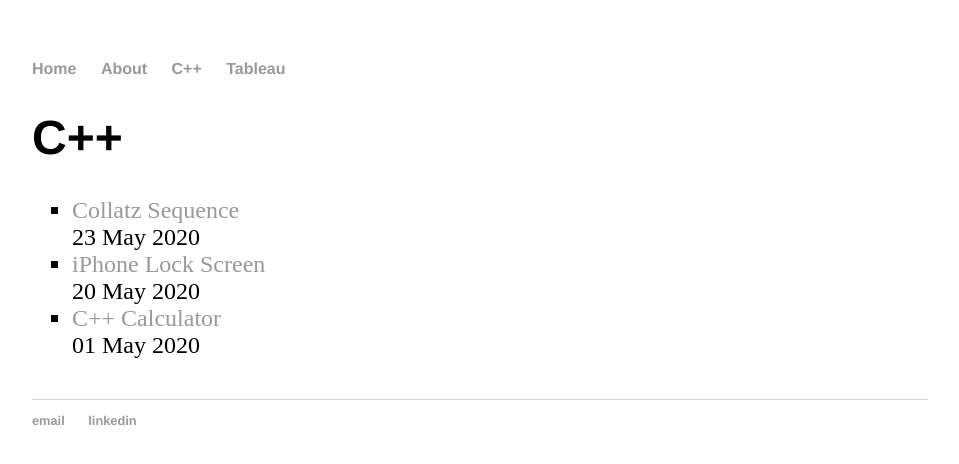
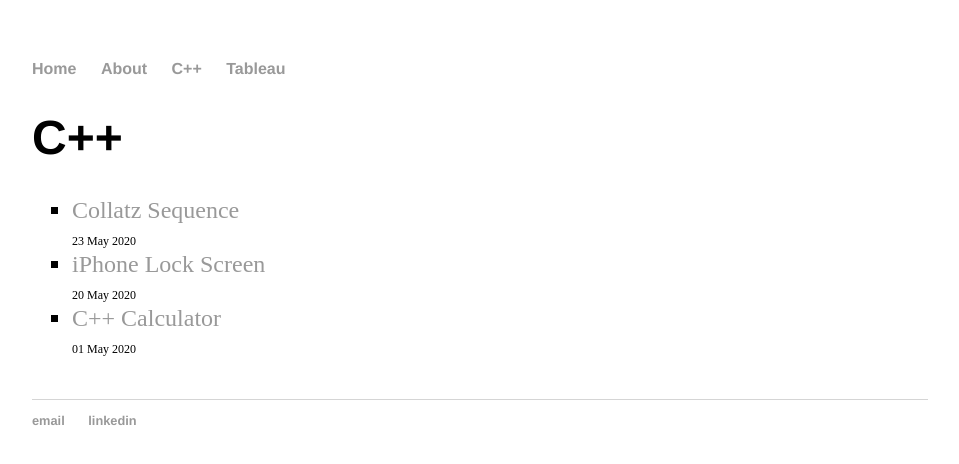
Before and after one commit to cchanzl/Lock-Screen, a Jekyll site: the page built from cpp/index.html, in a window 1280 px wide. Shown: the top 464 px of the page, without its empty margins (160-1119 px from the left). Built offline with Jekyll 4.4.1, drawn with Linux system fonts in a browser that asks for light colours.

Commit message:
Update index.html

```diff
--- a/cpp/index.html
+++ b/cpp/index.html
@@ -6,7 +6,8 @@ title: C++
 	<ul class="posts">
 	  {% for post in site.posts %}
 		{% if post.categories contains "cpp" %}
-	    <li><a href="{{ post.url }}" title="{{ post.title }}">{{ post.title }}</a> <br> <span>{{ post.date | date_to_string }}</span></li>
+	    <li><a href="{{ post.url }}" title="{{ post.title }}">{{ post.title }}</a> <br>
+		<span style="font-size:0.5em;">{{ post.date | date_to_string }}</span></li>
 	  {% endif %}
 	  {% endfor %}
 	</ul>
```
